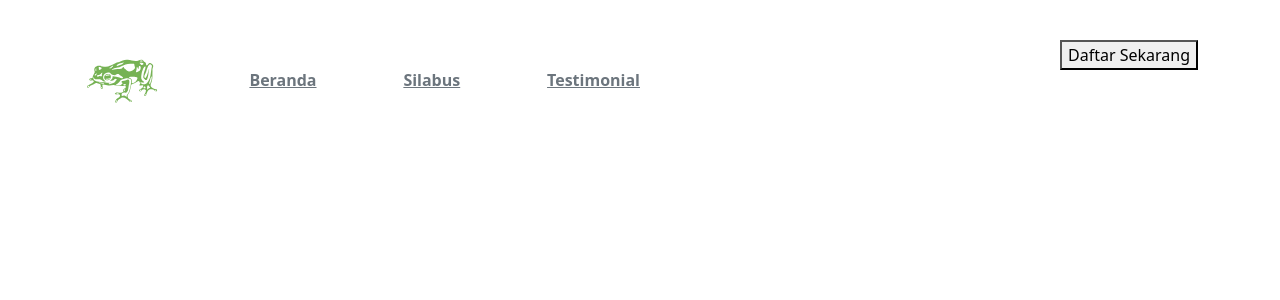
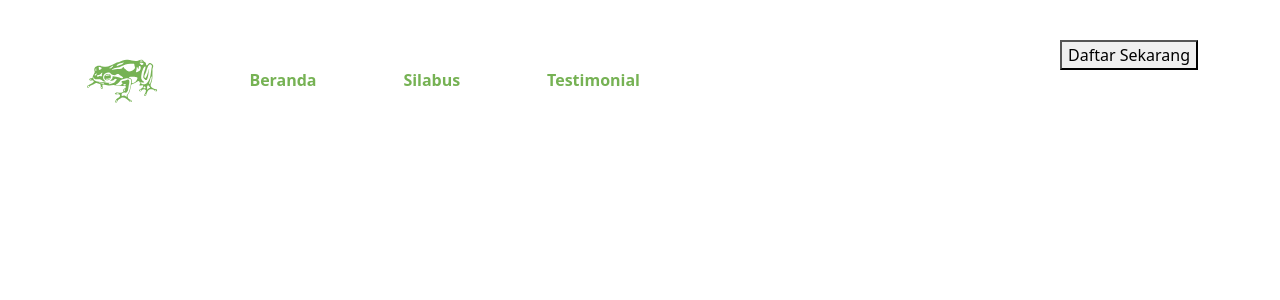
Before and after one commit to Soe-Hok-Gie/slicing-ui, a React (Create React App) app: page / in a window 1280 px wide. Shown: the top 300 px of the page. Built offline with nearby package versions, Linux system fonts and the light colour scheme.

Commit message:
penambahan

```diff
--- a/src/components/Style.css
+++ b/src/components/Style.css
@@ -16,3 +16,7 @@ nav.nav-custom {
   display: flex;
   justify-content: space-between;
 }
+a.link-secondary {
+  text-decoration: none;
+  color: #76b254;
+}
```
